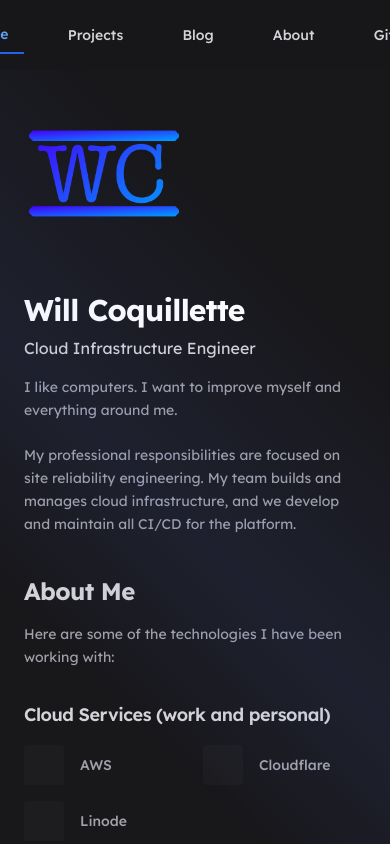
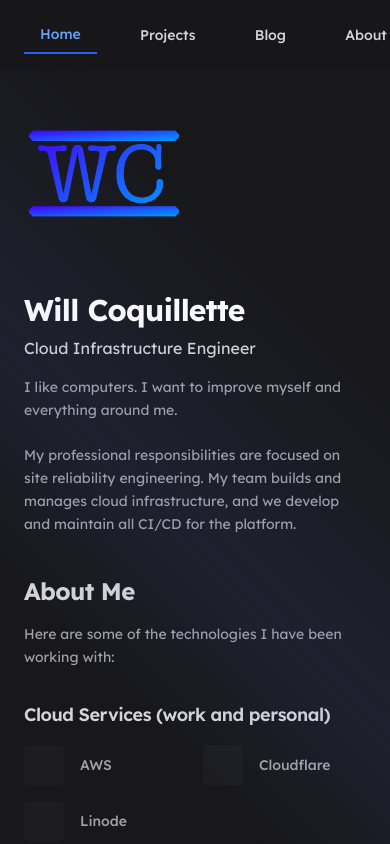
Before and after one commit to willquill/will-coquillette, an Astro site: page / in a window 390 px wide. Shown: the top 844 px of the page. Built offline with nearby package versions, Linux system fonts and the light colour scheme; Astro itself is replaced by a stand-in of ours; some icons are missing.

Commit message:
stop cutting off first navmenu item
Signed-off-by: Will Coquillette <4646219+willquill@users.noreply.github.com>

```diff
--- a/src/layouts/AppLayout.astro
+++ b/src/layouts/AppLayout.astro
@@ -122,7 +122,9 @@ const date = pubDate || lastmod || new Date();
     <nav
       class="sticky top-0 z-10 lg:backdrop-blur-lg bg-zinc-900 bg-opacity-90 lg:bg-opacity-50 py-4 px-6 lg:px-0 overflow-x-auto"
     >
-      <ul class="flex justify-center space-x-2 text-sm whitespace-nowrap">
+      <ul
+        class="flex justify-start lg:justify-center space-x-2 text-sm whitespace-nowrap"
+      >
         {
           navigation.map((item, index) => (
             <li class="flex items-center">
```
